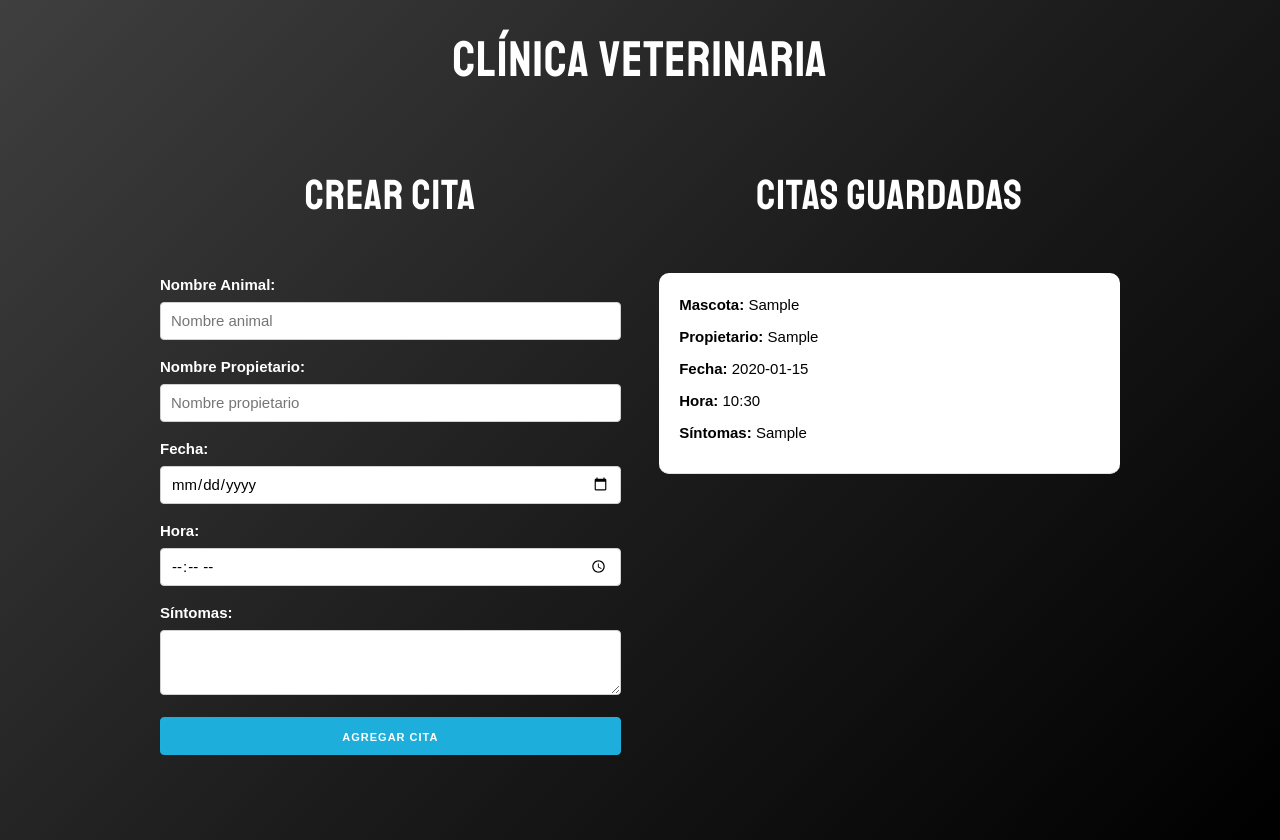
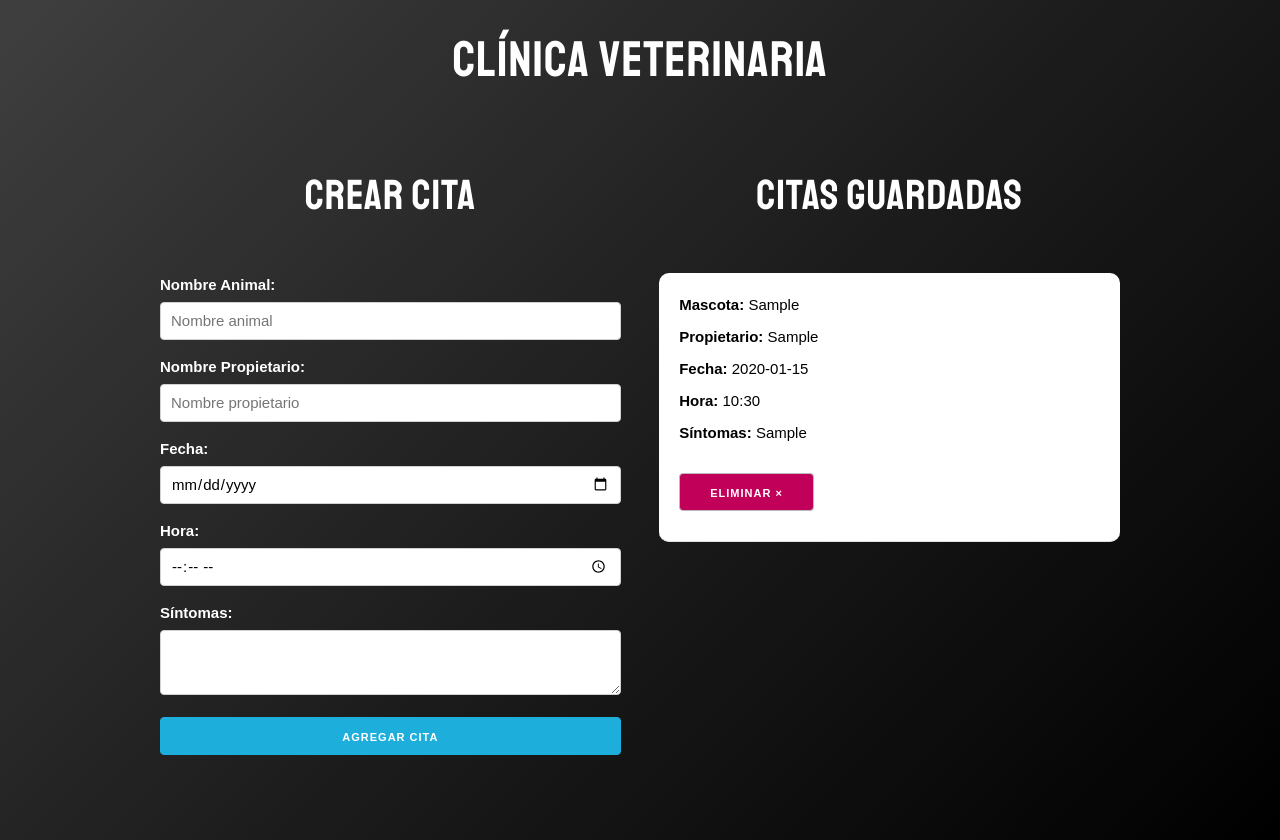
Before and after one commit to ivanurra/clinic, a React (Create React App) app: page / in a window 1280 px wide. Both pictures are taken after typing "Sample", "Sample", "2020-01-15", "10:30", "Sample" into the empty fields and a click on the button "AGREGAR CITA". Built offline with nearby package versions, Linux system fonts and the light colour scheme.

Commit message:
delete function

```diff
--- a/src/App.js
+++ b/src/App.js
@@ -13,6 +13,12 @@
       ...citas,
       cita
     ])
+  }
+
+  // Función que elimina una cita por su ID
+  const eliminarCita = id => {
+    const nuevasCitas = citas.filter(cita => cita.id !== id);
+    guardarCitas(nuevasCitas);
   }
 
   return (
@@ -31,6 +37,7 @@
               <Cita
                 key={cita.id}
                 cita={cita}
+                eliminarCita={eliminarCita}
               />
             ))}
           </div>
--- a/src/components/Cita.js
+++ b/src/components/Cita.js
@@ -1,12 +1,17 @@
 import React from 'react';
 
-const Cita = ({cita}) => (
+const Cita = ({cita, eliminarCita}) => (
     <div className="cita">
         <p>Mascota: <span>{cita.mascota}</span> </p>
         <p>Propietario: <span>{cita.propietario}</span> </p>
         <p>Fecha: <span>{cita.fecha}</span> </p>
         <p>Hora: <span>{cita.hora}</span> </p>
         <p>Síntomas: <span>{cita.sintomas}</span> </p>
+
+        <button
+            className="button eliminar u-full"
+            onClick={ () => eliminarCita(cita.id)}
+        >Eliminar &times;</button>
     </div>
 );
 
```
